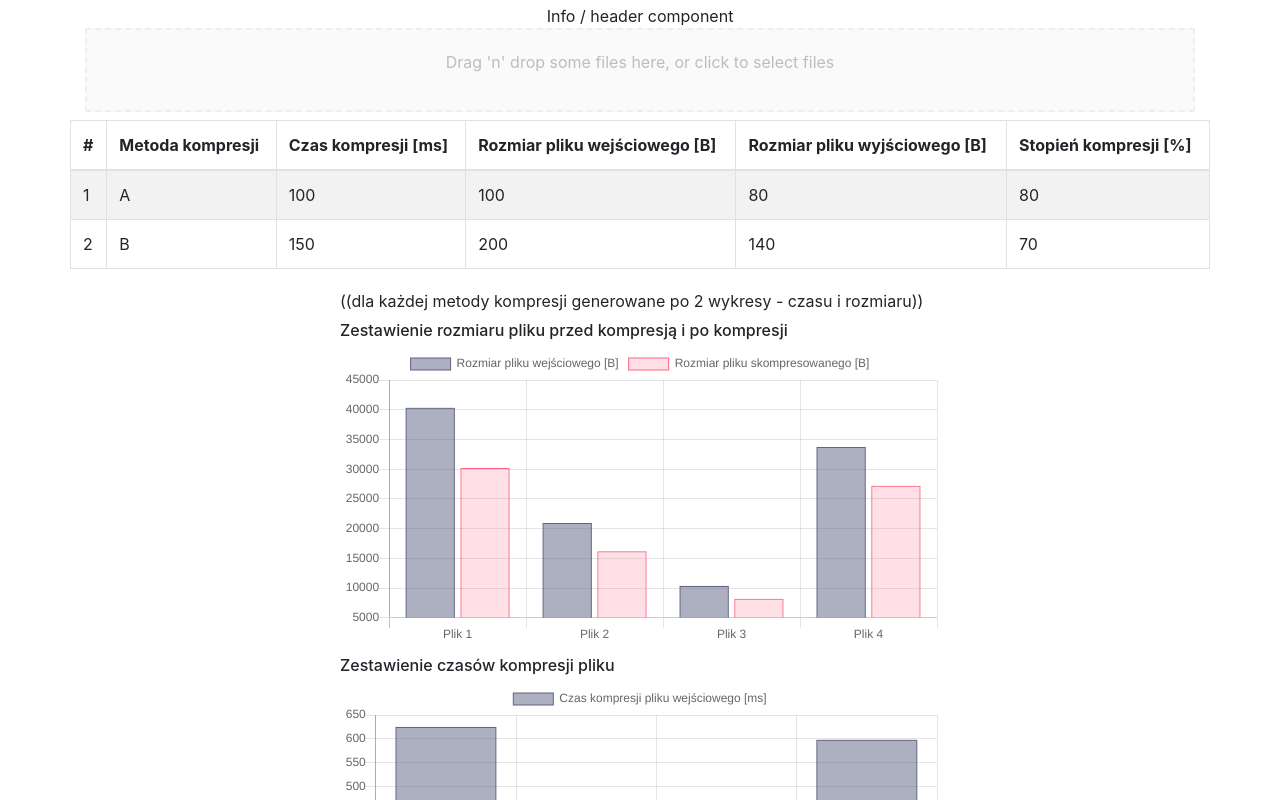
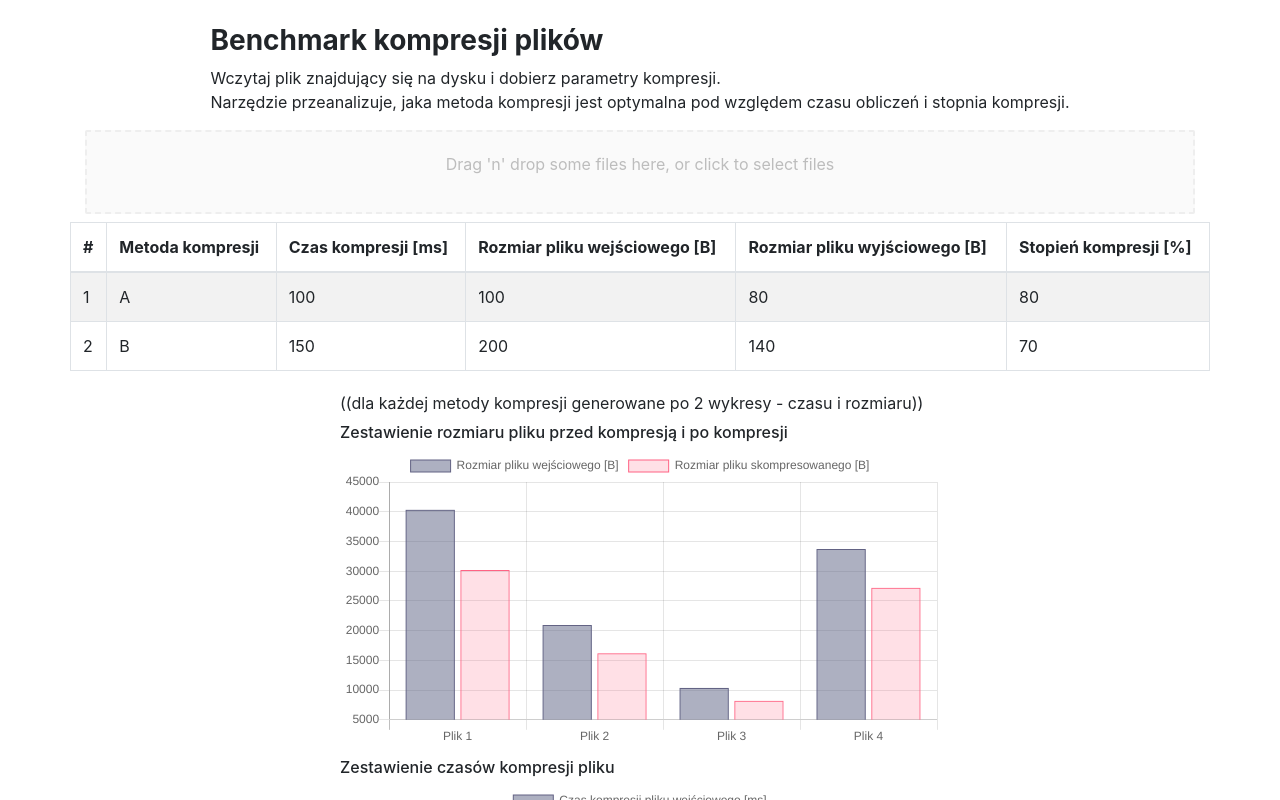
Before and after one commit to seul88/compression-tool, a React (Create React App) app in the folder frontend/: page / in a window 1280 px wide. Shown: the top 800 px of the page. Built offline with nearby package versions, Linux system fonts and the light colour scheme.

Commit message:
Add info component

```diff
--- a/frontend/src/components/InfoComponent.jsx
+++ b/frontend/src/components/InfoComponent.jsx
@@ -2,8 +2,10 @@ import React from 'react'
 
 export default function InfoComponent() {
     return (
-        <div className="mt-1">
-            Info / header component
+        <div className="mt-4 mb-3">
+            <h3><b>Benchmark kompresji plików</b></h3>
+            <div >Wczytaj plik znajdujący się na dysku i dobierz parametry kompresji. </div>
+            <div >Narzędzie przeanalizuje, jaka metoda kompresji jest optymalna pod względem czasu obliczeń i stopnia kompresji.</div>
         </div>
     )
 }
```
